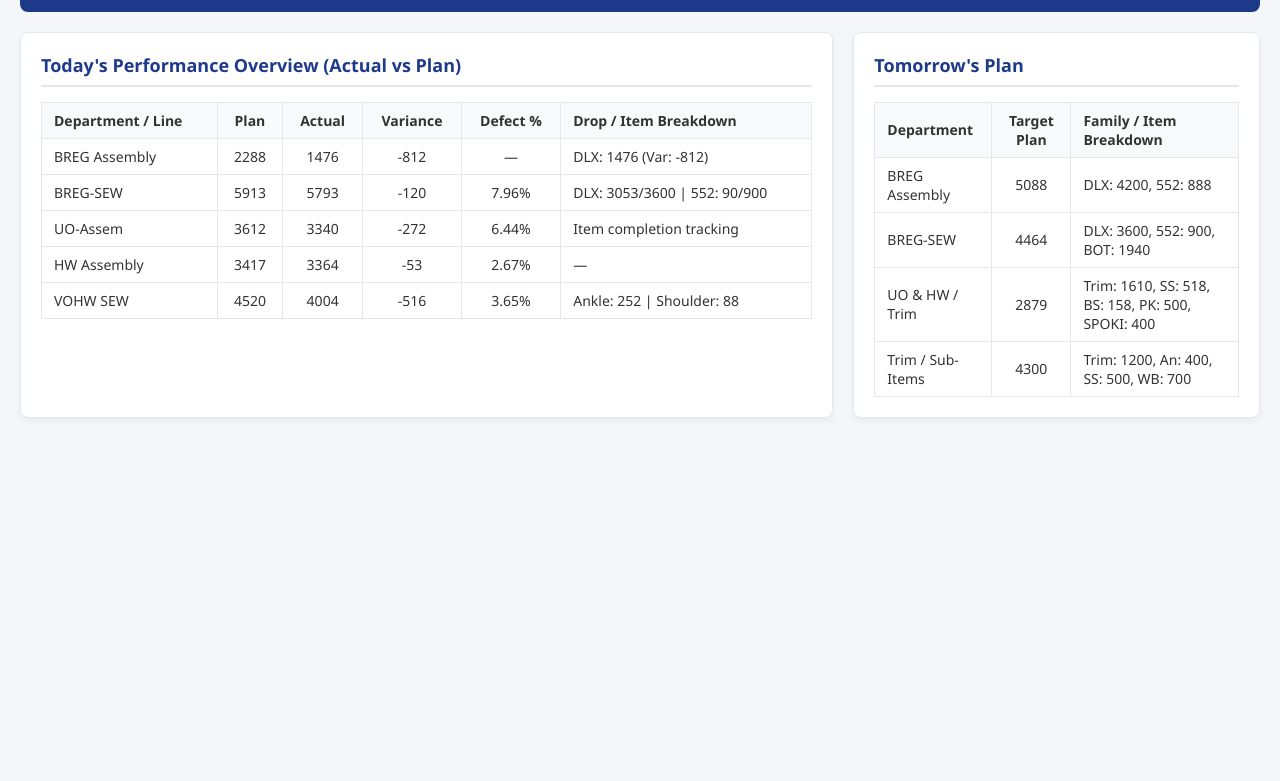
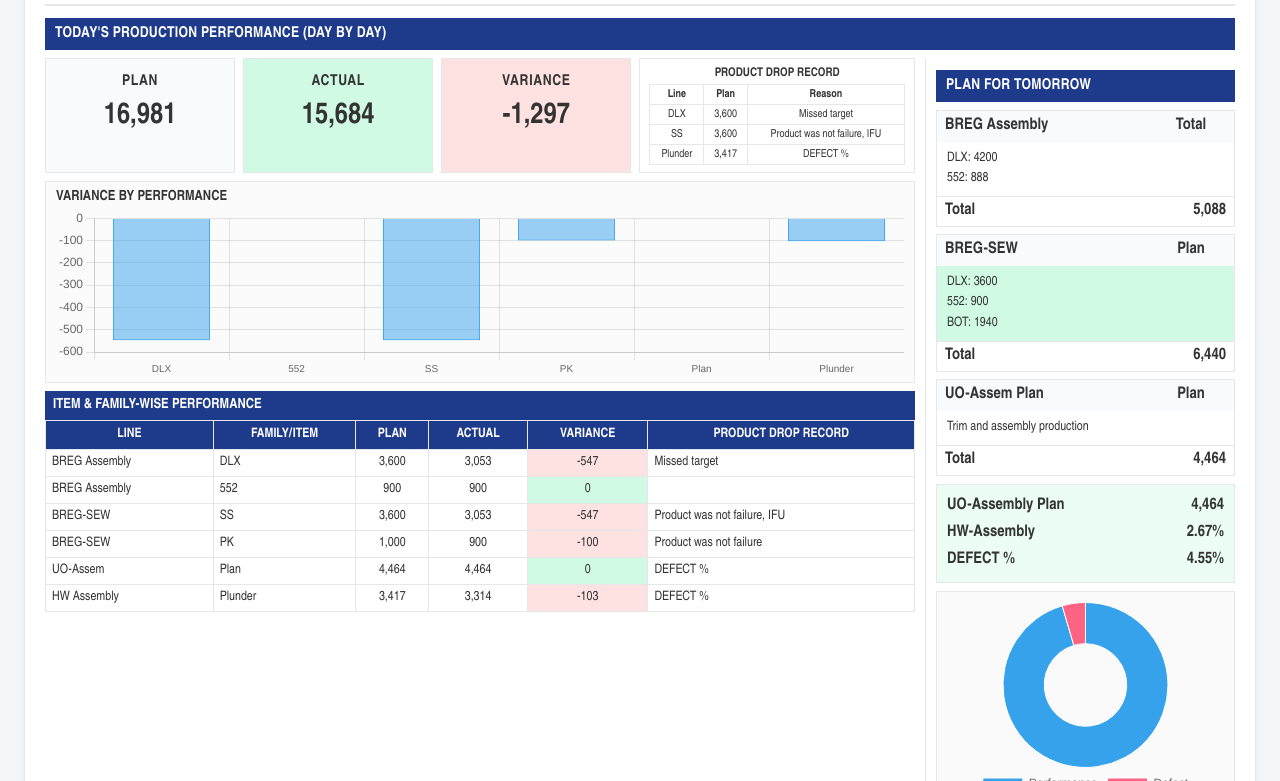
Before and after one commit to sakibplanninguo/Production-Performance-Dashboard, a plain HTML site: page index.html in a window 1280 px wide. Shown: the part 90-871 px from the top of the page. Before the commit the page ends 800 px from the top, so only its background shows below. Drawn offline with nearby package versions, Linux system fonts and the light colour scheme.

Commit message:
Update index.html

```diff
--- a/index.html
+++ b/index.html
@@ -3,353 +3,390 @@
 <head>
 <meta charset="UTF-8">
 <meta name="viewport" content="width=device-width, initial-scale=1.0">
-  <title>Daily Shop Floor Performance Dashboard</title>
-
-  <!-- SheetJS Library for Excel Upload -->
+<title>Global Manufacturing Operations Dashboard</title>
 <script src="https://cdn.jsdelivr.net/npm/xlsx@0.18.5/dist/xlsx.full.min.js"></script>
-
+<script src="https://cdn.jsdelivr.net/npm/chart.js"></script>
 <style>
-    :root {
-      --bg-color: #f4f6f9;
-      --card-bg: #ffffff;
-      --text-main: #333333;
-      --primary: #1e3a8a;
-      --success-bg: #d1fae5;
-      --success-text: #065f46;
-      --border-color: #e5e7eb;
+:root{
+  --navy:#1e3a8a;
+  --navy2:#1e3a8a;
+  --bluegray:#64748b;
+  --line:#e5e7eb;
+  --paper:#ffffff;
+  --bg:#f4f6f9;
+  --green:#d1fae5;
+  --green2:#ecfdf5;
+  --red:#fee2e2;
+  --text:#333333;
 }
-
-    body {
-      font-family: 'Segoe UI', Tahoma, Geneva, Verdana, sans-serif;
-      background-color: var(--bg-color);
-      color: var(--text-main);
-      margin: 0;
-      padding: 20px;
+*{box-sizing:border-box}
+body{
+  margin:0;
+  padding:24px;
+  background:var(--bg);
+  color:var(--text);
+  font-family:"Arial Narrow","Roboto Condensed","Segoe UI",Arial,sans-serif;
 }
-
-    .header {
-      display: flex;
-      justify-content: space-between;
-      align-items: center;
-      background-color: var(--primary);
-      color: white;
-      padding: 15px 25px;
-      border-radius: 8px;
-      margin-bottom: 20px;
+.dashboard{
+  max-width:1500px;
+  margin:auto;
+  background:var(--paper);
+  border:1px solid var(--line);
+  box-shadow:0 4px 6px rgba(0,0,0,.05);
+  padding:18px 20px 20px;
 }
-
-    .header h1 {
-      margin: 0;
-      font-size: 22px;
+.topbar{
+  display:grid;
+  grid-template-columns:180px 1fr 210px;
+  align-items:center;
+  gap:15px;
+  border-bottom:2px solid var(--line);
+  padding:4px 0 12px;
 }
-
-    .upload-btn-wrapper {
-      position: relative;
-      overflow: hidden;
-      display: inline-block;
+.date{font-size:27px;font-weight:800;letter-spacing:.5px}
+.title{text-align:center;font-size:21px;font-weight:900;letter-spacing:.3px}
+.upload{justify-self:end}
+.upload button{
+  background:var(--navy);color:white;border:0;padding:10px 16px;
+  font-weight:700;cursor:pointer;border-radius:3px;font-size:13px
 }
-
-    .btn-upload {
-      border: 1px solid white;
-      color: var(--primary);
-      background-color: white;
-      padding: 8px 16px;
-      border-radius: 6px;
-      font-weight: bold;
-      cursor: pointer;
+.upload button:hover{background:#172554}
+.section-title{
+  background:var(--navy);
+  color:#fff;
+  font-weight:800;
+  padding:7px 10px;
+  margin:12px 0 8px;
+  font-size:15px;
+  letter-spacing:.2px;
 }
-
-    .upload-btn-wrapper input[type=file] {
-      font-size: 100px;
-      position: absolute;
-      left: 0;
-      top: 0;
-      opacity: 0;
-      cursor: pointer;
+.main{
+  display:grid;
+  grid-template-columns:minmax(0,3.2fr) minmax(310px,1.1fr);
+  gap:10px;
 }
-
-    .dashboard-grid {
-      display: grid;
-      grid-template-columns: 2fr 1fr;
-      gap: 20px;
+.left{min-width:0}
+.right{
+  border-left:1px solid var(--line);
+  padding-left:10px;
 }
-
-    .card {
-      background: var(--card-bg);
-      border-radius: 8px;
-      padding: 20px;
-      box-shadow: 0 4px 6px rgba(0,0,0,0.05);
-      border: 1px solid var(--border-color);
+.overview{
+  display:grid;
+  grid-template-columns:repeat(3,1fr) 1.45fr;
+  gap:8px;
 }
-
-    .card h2 {
-      margin-top: 0;
-      font-size: 18px;
-      color: var(--primary);
-      border-bottom: 2px solid var(--border-color);
-      padding-bottom: 8px;
+.kpi{
+  border:1px solid var(--line);
+  min-height:100px;
+  padding:14px 10px;
+  text-align:center;
+  background:#f8fafc;
 }
-
-    table {
-      width: 100%;
-      border-collapse: collapse;
-      margin-top: 10px;
-      font-size: 14px;
+.kpi.green{background:var(--green)}
+.kpi.red{background:var(--red)}
+.kpi .label{font-size:15px;font-weight:800;letter-spacing:.6px}
+.kpi .value{font-size:29px;font-weight:900;margin-top:8px}
+.drop-card{
+  border:1px solid var(--line);
+  padding:7px 9px;
+  background:#ffffff;
+  min-height:100px;
 }
-
-    th, td {
-      border: 1px solid var(--border-color);
-      padding: 8px 12px;
-      text-align: left;
+.drop-card h4{margin:0 0 4px;font-size:12px;text-align:center}
+.mini-table{width:100%;border-collapse:collapse;font-size:11px}
+.mini-table th,.mini-table td{border:1px solid var(--line);padding:3px 5px;text-align:center}
+.chart-row{
+  display:grid;
+  grid-template-columns:1fr;
+  margin-top:8px;
+  border:1px solid var(--line);
+  padding:7px 10px 4px;
+  background:#fbfbfb;
 }
-
-    th {
-      background-color: #f8fafc;
-      font-weight: 600;
+.chart-label{font-size:14px;font-weight:900;margin-bottom:2px}
+.chart-box{height:170px}
+.table-title{
+  background:var(--navy);
+  color:#fff;
+  font-weight:800;
+  padding:6px 8px;
+  margin-top:8px;
+  font-size:14px;
 }
-
-    .completed {
-      background-color: var(--success-bg) !important;
-      color: var(--success-text) !important;
-      font-weight: bold;
+table.data{width:100%;border-collapse:collapse;font-size:13px}
+table.data th{
+  background:var(--navy);color:#fff;padding:6px 5px;border:1px solid var(--line);
+  font-weight:800;text-align:center
 }
-
-    .text-center { text-align: center; }
-    .text-right { text-align: right; }
-
-    @media (max-width: 900px) {
-      .dashboard-grid {
-        grid-template-columns: 1fr;
+table.data td{border:1px solid var(--line);padding:5px 6px}
+.center{text-align:center}.righttxt{text-align:right}
+.plan-block{border:1px solid var(--line);margin-bottom:7px}
+.plan-head{
+  display:grid;grid-template-columns:1fr 70px;
+  background:#f8fafc;padding:6px 8px;font-weight:900
 }
-
-      .header {
-        flex-direction: column;
-        align-items: flex-start;
-        gap: 12px;
+.plan-body{padding:7px 10px;font-size:13px;line-height:1.55}
+.plan-body.green{background:var(--green)}
+.total-row{display:flex;justify-content:space-between;font-weight:900;border-top:1px solid var(--line);padding:5px 8px}
+.defect-box{
+  background:var(--green2);
+  border:1px solid var(--line);
+  padding:8px 10px;
+  margin-top:8px;
 }
-
-      .upload-btn-wrapper {
-        align-self: stretch;
+.defect-line{display:flex;justify-content:space-between;font-weight:900;padding:4px 0}
+.donut-wrap{
+  margin-top:8px;border:1px solid var(--line);height:220px;padding:10px;background:#fafafa
 }
-
-      .btn-upload {
-        width: 100%;
-      }
+.status{font-size:12px;color:#64748b;margin-top:5px;text-align:right}
+.neg{background:var(--red)}
+.pos{background:var(--green)}
+@media(max-width:950px){
+ body{padding:8px}.dashboard{padding:12px}
+ .topbar{grid-template-columns:1fr;gap:8px}.title{text-align:left}.upload{justify-self:start}
+ .main{grid-template-columns:1fr}.right{border-left:0;padding-left:0}
+ .overview{grid-template-columns:1fr 1fr}.drop-card{grid-column:1/-1}
 }
 </style>
 </head>
 <body>
-
-  <div class="header">
-    <div>
-      <h1>Daily Shop Floor Performance Dashboard</h1>
-      <small id="dashboard-date">Date: 16/08/26</small>
-    </div>
-
-    <div class="upload-btn-wrapper">
-      <button class="btn-upload">Upload Excel File</button>
-      <input type="file" id="excel-file" accept=".xlsx, .xls" />
+<div class="dashboard">
+  <div class="topbar">
+    <div class="date" id="dashDate">16/08/26</div>
+    <div class="title">GLOBAL MANUFACTURING OPERATIONS DASHBOARD - ONE-PAGE VIEW</div>
+    <div class="upload">
+      <input type="file" id="excel-file" accept=".xlsx,.xls" hidden>
+      <button onclick="document.getElementById('excel-file').click()">UPLOAD EXCEL</button>
     </div>
   </div>
 
-  <div class="dashboard-grid">
+  <div class="section-title">TODAY'S PRODUCTION PERFORMANCE (DAY BY DAY)</div>
 
-    <!-- LEFT COLUMN: TODAY'S ACTUAL PERFORMANCE -->
-    <div class="card">
-      <h2>Today's Performance Overview (Actual vs Plan)</h2>
+  <div class="main">
+    <div class="left">
+      <div class="overview">
+        <div class="kpi" id="planCard">
+          <div class="label">PLAN</div><div class="value" id="totalPlan">0</div>
+        </div>
+        <div class="kpi green">
+          <div class="label">ACTUAL</div><div class="value" id="totalActual">0</div>
+        </div>
+        <div class="kpi red">
+          <div class="label">VARIANCE</div><div class="value" id="totalVariance">0</div>
+        </div>
+        <div class="drop-card">
+          <h4>PRODUCT DROP RECORD</h4>
+          <table class="mini-table">
+            <thead><tr><th>Line</th><th>Plan</th><th>Reason</th></tr></thead>
+            <tbody id="dropBody"></tbody>
+          </table>
+        </div>
+      </div>
 
-      <table id="today-table">
+      <div class="chart-row">
+        <div class="chart-label">VARIANCE BY PERFORMANCE</div>
+        <div class="chart-box"><canvas id="varianceChart"></canvas></div>
+      </div>
+
+      <div class="table-title">ITEM & FAMILY-WISE PERFORMANCE</div>
+      <table class="data">
         <thead>
           <tr>
-            <th>Department / Line</th>
-            <th class="text-center">Plan</th>
-            <th class="text-center">Actual</th>
-            <th class="text-center">Variance</th>
-            <th class="text-center">Defect %</th>
-            <th>Drop / Item Breakdown</th>
+            <th>LINE</th><th>FAMILY/ITEM</th><th>PLAN</th><th>ACTUAL</th>
+            <th>VARIANCE</th><th>PRODUCT DROP RECORD</th>
           </tr>
         </thead>
-
-        <tbody>
-          <tr>
-            <td>BREG Assembly</td>
-            <td class="text-center">2288</td>
-            <td class="text-center">1476</td>
-            <td class="text-center">-812</td>
-            <td class="text-center">—</td>
-            <td>DLX: 1476 (Var: -812)</td>
-          </tr>
-
-          <tr>
-            <td>BREG-SEW</td>
-            <td class="text-center">5913</td>
-            <td class="text-center">5793</td>
-            <td class="text-center">-120</td>
-            <td class="text-center">7.96%</td>
-            <td>DLX: 3053/3600 | 552: 90/900</td>
-          </tr>
-
-          <tr>
-            <td>UO-Assem</td>
-            <td class="text-center">3612</td>
-            <td class="text-center">3340</td>
-            <td class="text-center">-272</td>
-            <td class="text-center">6.44%</td>
-            <td>Item completion tracking</td>
-          </tr>
-
-          <tr>
-            <td>HW Assembly</td>
-            <td class="text-center">3417</td>
-            <td class="text-center">3364</td>
-            <td class="text-center">-53</td>
-            <td class="text-center">2.67%</td>
-            <td>—</td>
-          </tr>
-
-          <tr>
-            <td>VOHW SEW</td>
-            <td class="text-center">4520</td>
-            <td class="text-center">4004</td>
-            <td class="text-center">-516</td>
-            <td class="text-center">3.65%</td>
-            <td>Ankle: 252 | Shoulder: 88</td>
-          </tr>
-        </tbody>
+        <tbody id="todayBody"></tbody>
       </table>
     </div>
 
-    <!-- RIGHT COLUMN: TOMORROW'S PLAN -->
-    <div class="card">
-      <h2>Tomorrow's Plan</h2>
+    <div class="right">
+      <div class="section-title" id="tomorrowTitle">PLAN FOR TOMORROW</div>
+      <div id="tomorrowBody"></div>
 
-      <table id="tomorrow-table">
-        <thead>
-          <tr>
-            <th>Department</th>
-            <th class="text-center">Target Plan</th>
-            <th>Family / Item Breakdown</th>
-          </tr>
-        </thead>
-
-        <tbody>
-          <tr>
-            <td>BREG Assembly</td>
-            <td class="text-center">5088</td>
-            <td>DLX: 4200, 552: 888</td>
-          </tr>
-
-          <tr>
-            <td>BREG-SEW</td>
-            <td class="text-center">4464</td>
-            <td>DLX: 3600, 552: 900, BOT: 1940</td>
-          </tr>
-
-          <tr>
-            <td>UO & HW / Trim</td>
-            <td class="text-center">2879</td>
-            <td>Trim: 1610, SS: 518, BS: 158, PK: 500, SPOKI: 400</td>
-          </tr>
-
-          <tr>
-            <td>Trim / Sub-Items</td>
-            <td class="text-center">4300</td>
-            <td>Trim: 1200, An: 400, SS: 500, WB: 700</td>
-          </tr>
-        </tbody>
-      </table>
+      <div class="defect-box">
+        <div class="defect-line"><span>UO-Assembly Plan</span><span id="uoPlan">0</span></div>
+        <div class="defect-line"><span>HW-Assembly</span><span id="hwDefect">—</span></div>
+        <div class="defect-line"><span>DEFECT %</span><span id="overallDefect">—</span></div>
       </div>
 
+      <div class="donut-wrap"><canvas id="defectChart"></canvas></div>
+      <div class="status" id="status">Waiting for Excel upload</div>
+    </div>
+  </div>
 </div>
 
 <script>
-    // Apply green highlight when Variance >= 0
-    function applyConditionalFormatting() {
-      const rows = document.querySelectorAll('#today-table tbody tr');
+let varianceChart, defectChart;
 
-      rows.forEach(row => {
-        const varianceCell = row.cells[3];
+function esc(v){
+ return String(v ?? '').replace(/[&<>"']/g,m=>({'&':'&amp;','<':'&lt;','>':'&gt;','"':'&quot;',"'":'&#039;'}[m]));
+}
+function toNum(v){
+ if(v===null||v===undefined||v==='') return 0;
+ const n=Number(String(v).replace(/,/g,'').replace(/%/g,''));
+ return Number.isFinite(n)?n:0;
+}
+function variance(plan,actual){
+ return toNum(actual)-toNum(plan);
+}
+function formatNumber(n){
+ return Number(n).toLocaleString('en-US',{maximumFractionDigits:2});
+}
+function displayVariance(v){
+ return (v>0?'+':'')+formatNumber(v);
+}
+function varianceClass(v){ return v>=0?'pos':'neg'; }
 
-        if (varianceCell) {
-          const varianceValue = parseFloat(varianceCell.textContent);
+function readToday(raw){
+ // Row 1 title, row 2 blank, row 3 headers, row 4+ data
+ return raw.slice(3).filter(r=>r && r.some(x=>x!==null&&x!=='')).map(r=>({
+   department:r[0]??'',
+   item:r[1]??'',
+   plan:r[2]??0,
+   actual:r[3]??0,
+   variance:(r[4]!==null&&r[4]!==undefined&&r[4]!=='')?r[4]:variance(r[2],r[3]),
+   defect:r[5]??'',
+   breakdown:r[6]??''
+ }));
+}
+function readTomorrow(raw){
+ return raw.slice(3).filter(r=>r && r.some(x=>x!==null&&x!=='')).map(r=>({
+   department:r[0]??'',
+   plan:r[1]??0,
+   breakdown:r[2]??''
+ }));
+}
 
-          if (!isNaN(varianceValue) && varianceValue >= 0) {
-            row.classList.add('completed');
-          } else {
-            row.classList.remove('completed');
+function renderToday(rows){
+ const totalPlan=rows.reduce((s,r)=>s+toNum(r.plan),0);
+ const totalActual=rows.reduce((s,r)=>s+toNum(r.actual),0);
+ const totalVar=totalActual-totalPlan;
+
+ document.getElementById('totalPlan').textContent=formatNumber(totalPlan);
+ document.getElementById('totalActual').textContent=formatNumber(totalActual);
+ document.getElementById('totalVariance').textContent=displayVariance(totalVar);
+
+ const tbody=document.getElementById('todayBody');
+ tbody.innerHTML='';
+ rows.forEach((r,i)=>{
+   const v=toNum(r.variance);
+   const tr=document.createElement('tr');
+   tr.innerHTML=`
+     <td>${esc(r.department)}</td>
+     <td>${esc(r.item)}</td>
+     <td class="center">${formatNumber(toNum(r.plan))}</td>
+     <td class="center">${formatNumber(toNum(r.actual))}</td>
+     <td class="center ${varianceClass(v)}">${displayVariance(v)}</td>
+     <td>${esc(r.breakdown || r.defect || '')}</td>`;
+   tbody.appendChild(tr);
+ });
+
+ const drops=rows.filter(r=>toNum(r.variance)<0).sort((a,b)=>toNum(a.variance)-toNum(b.variance)).slice(0,3);
+ const dropBody=document.getElementById('dropBody');
+ dropBody.innerHTML=drops.length?drops.map(r=>`<tr><td>${esc(r.item||r.department)}</td><td>${formatNumber(toNum(r.plan))}</td><td>${esc(r.breakdown||'Missed target')}</td></tr>`).join(''):'<tr><td colspan="3">No missed target</td></tr>';
+
+ renderVarianceChart(rows);
+ renderDefect(rows);
 }
+
+function renderTomorrow(rows){
+ const box=document.getElementById('tomorrowBody');
+ box.innerHTML='';
+ rows.forEach((r,index)=>{
+   const details=String(r.breakdown||'').split(/[|,]/).filter(Boolean);
+   const div=document.createElement('div');
+   div.className='plan-block';
+   div.innerHTML=`
+    <div class="plan-head"><span>${esc(r.department)}</span><span class="center">${index===0?'Total':'Plan'}</span></div>
+    <div class="plan-body ${index===1?'green':''}">
+      ${details.length?details.map(x=>`<div>${esc(x.trim())}</div>`).join(''):'<div>—</div>'}
+    </div>
+    <div class="total-row"><span>Total</span><span>${formatNumber(toNum(r.plan))}</span></div>`;
+   box.appendChild(div);
+ });
+}
+
+function renderVarianceChart(rows){
+ const labels=rows.map(r=>r.item||r.department);
+ const values=rows.map(r=>toNum(r.variance));
+ if(varianceChart)varianceChart.destroy();
+ varianceChart=new Chart(document.getElementById('varianceChart'),{
+   type:'bar',
+   data:{labels,datasets:[{label:'Variance',data:values,borderWidth:1}]},
+   options:{
+     responsive:true,maintainAspectRatio:false,
+     plugins:{legend:{display:false}},
+     scales:{x:{ticks:{font:{size:10},maxRotation:0,autoSkip:true}},y:{beginAtZero:true}}
    }
  });
 }
 
-    applyConditionalFormatting();
+function renderDefect(rows){
+ const defects=rows.map(r=>toNum(r.defect)).filter(v=>v>0);
+ const avg=defects.length?defects.reduce((a,b)=>a+b,0)/defects.length:0;
+ document.getElementById('overallDefect').textContent=defects.length?avg.toFixed(2)+'%':'—';
 
-    // Excel upload and parsing
-    document.getElementById('excel-file').addEventListener('change', function(e) {
-      const file = e.target.files[0];
-      if (!file) return;
+ const uo=rows.filter(r=>String(r.department).toLowerCase().includes('uo')).reduce((s,r)=>s+toNum(r.plan),0);
+ document.getElementById('uoPlan').textContent=formatNumber(uo);
 
-      const reader = new FileReader();
+ const hwRows=rows.filter(r=>String(r.department).toLowerCase().includes('hw'));
+ const hw=hwRows.map(r=>toNum(r.defect)).filter(Boolean);
+ document.getElementById('hwDefect').textContent=hw.length?(hw.reduce((a,b)=>a+b,0)/hw.length).toFixed(2)+'%':'—';
 
-      reader.onload = function(evt) {
-        const data = new Uint8Array(evt.target.result);
-        const workbook = XLSX.read(data, { type: 'array' });
-
-        // Sheet 1: Today's Performance
-        const sheet1Name = workbook.SheetNames[0];
-        const sheet1 = XLSX.utils.sheet_to_json(workbook.Sheets[sheet1Name]);
-        populateTodayTable(sheet1);
-
-        // Sheet 2: Tomorrow's Plan
-        if (workbook.SheetNames.length > 1) {
-          const sheet2Name = workbook.SheetNames[1];
-          const sheet2 = XLSX.utils.sheet_to_json(workbook.Sheets[sheet2Name]);
-          populateTomorrowTable(sheet2);
+ if(defectChart)defectChart.destroy();
+ const good=Math.max(0,100-avg);
+ defectChart=new Chart(document.getElementById('defectChart'),{
+   type:'doughnut',
+   data:{labels:['Performance','Defect'],datasets:[{data:[good,avg||0.01],borderWidth:1}]},
+   options:{responsive:true,maintainAspectRatio:false,plugins:{legend:{position:'bottom'}}}
+ });
 }
 
-        applyConditionalFormatting();
+document.getElementById('excel-file').addEventListener('change',e=>{
+ const file=e.target.files[0];
+ if(!file)return;
+ const reader=new FileReader();
+ reader.onload=evt=>{
+   try{
+     const wb=XLSX.read(new Uint8Array(evt.target.result),{type:'array',raw:false});
+     const todayName=wb.SheetNames.find(n=>n.trim().toLowerCase()==='today performance')||wb.SheetNames[0];
+     const tomorrowName=wb.SheetNames.find(n=>n.trim().toLowerCase()==='tomorrow plan')||wb.SheetNames[1];
+     if(!todayName||!tomorrowName)throw new Error('Expected sheets: Today Performance and Tomorrow Plan');
+     const todayRaw=XLSX.utils.sheet_to_json(wb.Sheets[todayName],{header:1,defval:'',raw:false});
+     const tomorrowRaw=XLSX.utils.sheet_to_json(wb.Sheets[tomorrowName],{header:1,defval:'',raw:false});
+     const rows=readToday(todayRaw);
+     const tomorrow=readTomorrow(tomorrowRaw);
+     if(!rows.length)throw new Error('No data found in Today Performance.');
+     renderToday(rows);
+     renderTomorrow(tomorrow);
+     const title=todayRaw[0]?.[0]||'';
+     const dateMatch=String(title).match(/(\d{1,2}[\/\-]\d{1,2}[\/\-]\d{2,4})/);
+     if(dateMatch)document.getElementById('dashDate').textContent=dateMatch[1];
+     document.getElementById('tomorrowTitle').textContent='PLAN FOR TOMORROW';
+     document.getElementById('status').textContent='Loaded: '+file.name+' | '+todayName+' + '+tomorrowName;
+   }catch(err){
+     console.error(err);
+     document.getElementById('status').textContent='Import error: '+err.message;
+   }
  };
-
  reader.readAsArrayBuffer(file);
 });
 
-    function populateTodayTable(data) {
-      const tbody = document.querySelector('#today-table tbody');
-      tbody.innerHTML = '';
-
-      data.forEach(row => {
-        const tr = document.createElement('tr');
-
-        tr.innerHTML = `
-          <td>${row['Department'] || ''}</td>
-          <td class="text-center">${row['Plan'] ?? 0}</td>
-          <td class="text-center">${row['Actual'] ?? 0}</td>
-          <td class="text-center">${row['Variance'] ?? 0}</td>
-          <td class="text-center">${row['Defect %'] || '—'}</td>
-          <td>${row['Breakdown'] || ''}</td>
-        `;
-
-        tbody.appendChild(tr);
-      });
-    }
-
-    function populateTomorrowTable(data) {
-      const tbody = document.querySelector('#tomorrow-table tbody');
-      tbody.innerHTML = '';
-
-      data.forEach(row => {
-        const tr = document.createElement('tr');
-
-        tr.innerHTML = `
-          <td>${row['Department'] || ''}</td>
-          <td class="text-center">${row['Target Plan'] ?? 0}</td>
-          <td>${row['Breakdown'] || ''}</td>
-        `;
-
-        tbody.appendChild(tr);
-      });
-    }
+// Demo data visible before upload
+renderToday([
+ {department:'BREG Assembly',item:'DLX',plan:3600,actual:3053,variance:-547,defect:'',breakdown:'Missed target'},
+ {department:'BREG Assembly',item:'552',plan:900,actual:900,variance:0,defect:'',breakdown:''},
+ {department:'BREG-SEW',item:'SS',plan:3600,actual:3053,variance:-547,defect:'',breakdown:'Product was not failure, IFU'},
+ {department:'BREG-SEW',item:'PK',plan:1000,actual:900,variance:-100,defect:'',breakdown:'Product was not failure'},
+ {department:'UO-Assem',item:'Plan',plan:4464,actual:4464,variance:0,defect:'6.44%',breakdown:'DEFECT %'},
+ {department:'HW Assembly',item:'Plunder',plan:3417,actual:3314,variance:-103,defect:'2.67%',breakdown:'DEFECT %'}
+]);
+renderTomorrow([
+ {department:'BREG Assembly',plan:5088,breakdown:'DLX: 4200, 552: 888'},
+ {department:'BREG-SEW',plan:6440,breakdown:'DLX: 3600, 552: 900, BOT: 1940'},
+ {department:'UO-Assem Plan',plan:4464,breakdown:'Trim and assembly production'}
+]);
 </script>
-
 </body>
 </html>
```
Lines whose indentation alone changed are shown as unchanged.
